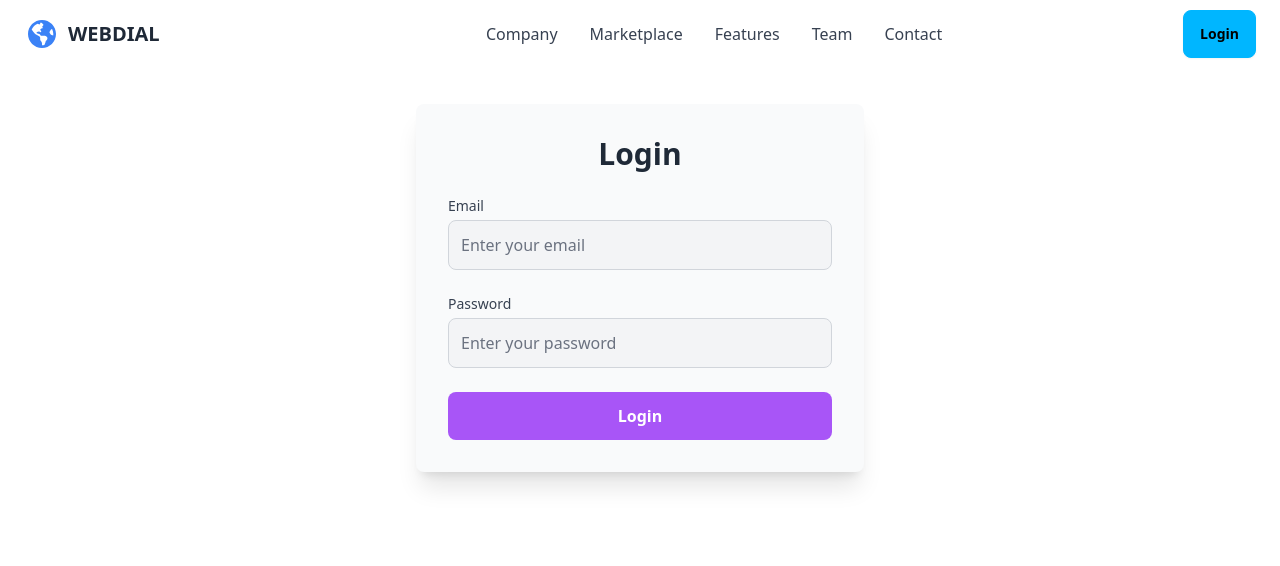
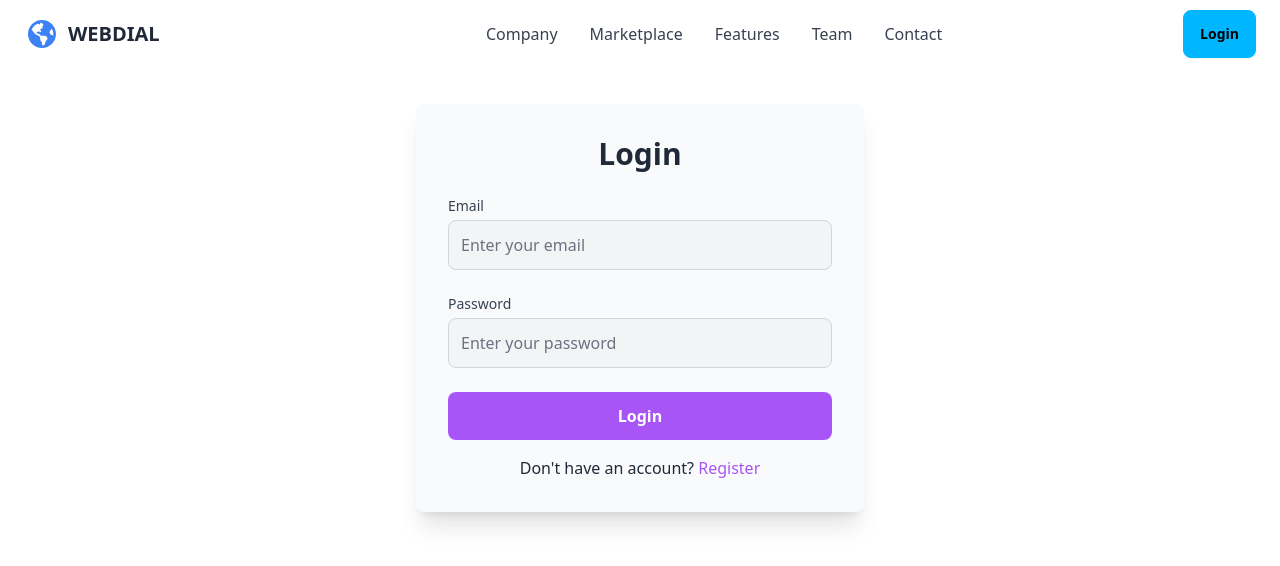
Before and after one commit to Abhimanyupayasi/webdial-app, a React (Vite) app: page /login in a window 1280 px wide. Shown: the top 566 px of the page. Built offline with nearby package versions, Linux system fonts and the light colour scheme; no server answers.

Commit message:
login page registration link

```diff
--- a/src/Components/Forms/Login.jsx
+++ b/src/Components/Forms/Login.jsx
@@ -149,6 +149,14 @@ const LoginPage = () => {
       </button>
     )}
   </form>
+  <div>
+    <p className="text-center text-gray-800 mt-4">
+      Don't have an account?{' '}
+      <a href="/register" className="text-purple-500 hover:underline">
+        Register
+      </a>
+    </p>
+  </div>
 </div>
 
 
```
